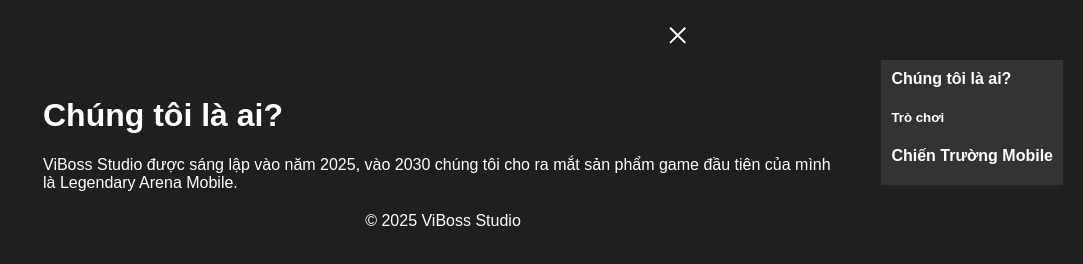
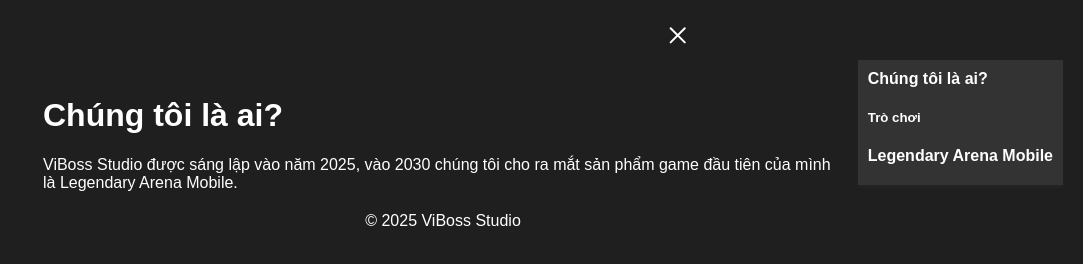
Before and after one commit to dhungx/ViBoss_Games, a plain HTML site: page me.html in a window 1280 px wide. Both pictures are taken after a click on the label 874 px from the left and 46 px from the top of the page. Shown: the whole page, without its empty margins (197-1280 px from the left). Drawn offline with Linux system fonts and the light colour scheme.

Commit message:
Update me.html
no

```diff
--- a/me.html
+++ b/me.html
@@ -23,7 +23,7 @@
             <ul>
                 <li><a href=me.html">Chúng tôi là ai?</a></li>
                 <h5>Trò chơi</h5>
-                <li><a href="chientruongmobile.vn" target="_blank">Chiến Trường Mobile</a></li>
+                <li><a href="chientruongmobile.vn" target="_blank">Legendary Arena Mobile</a></li>
             </ul>
         </div>
     </div>
```
